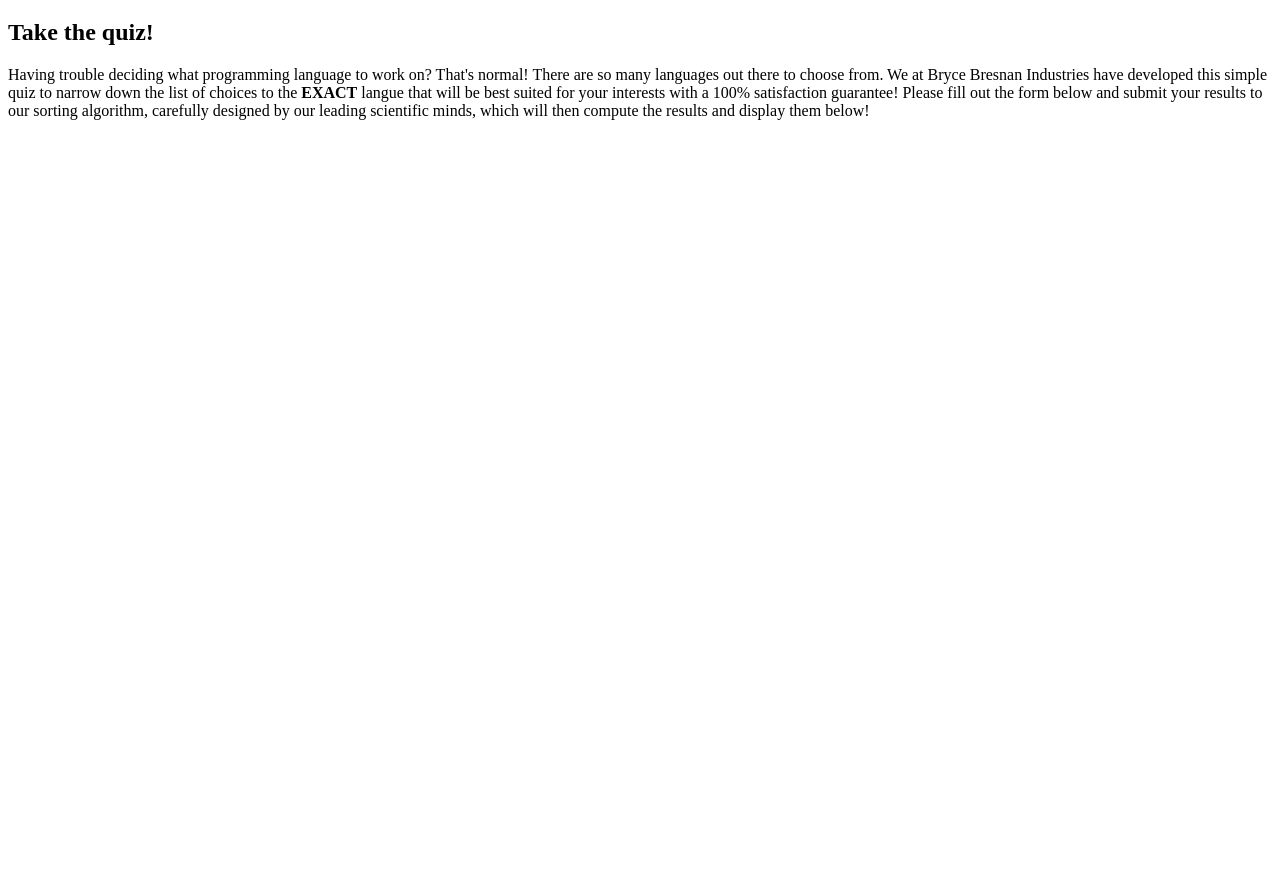
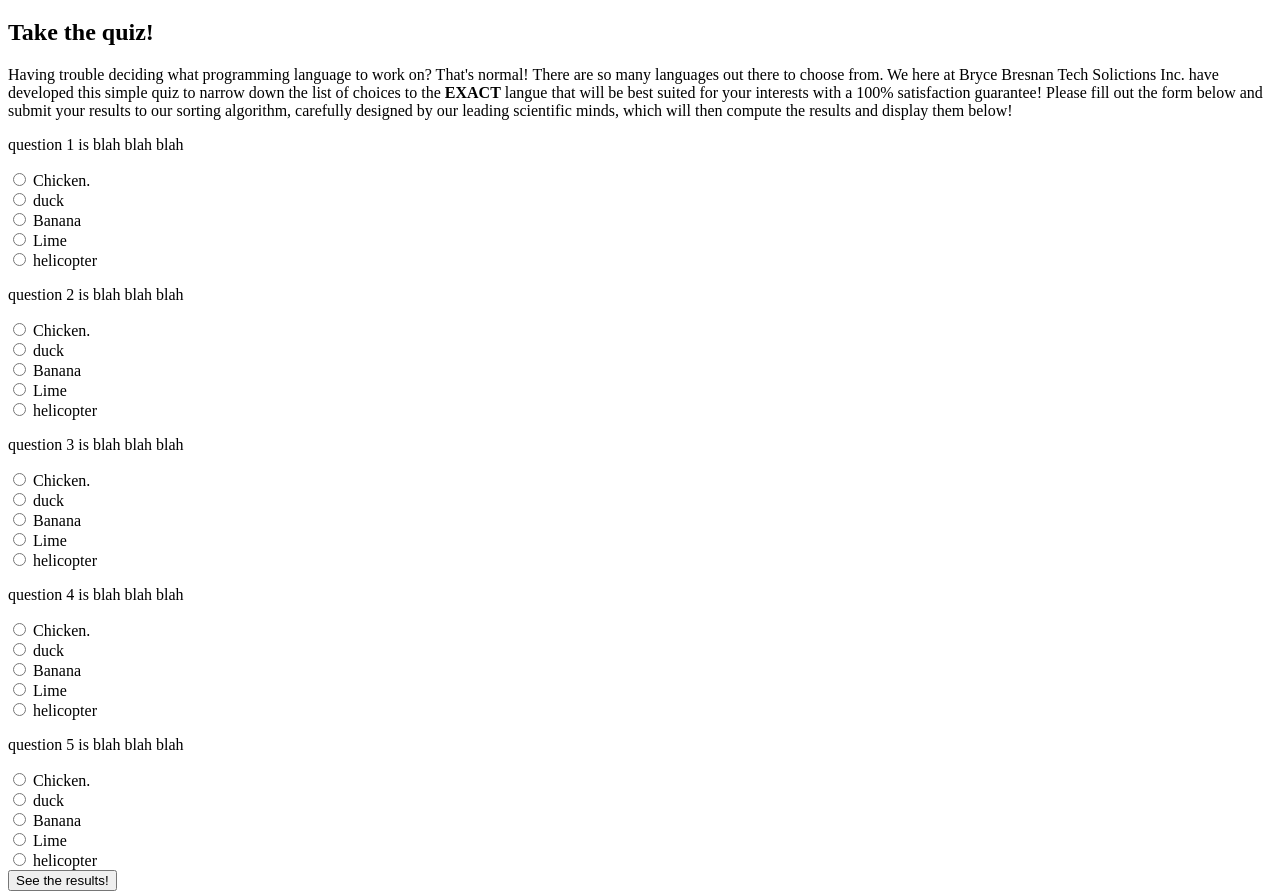
Before and after one commit to brycebresnan/language-tester, a plain HTML site: page index.html in a window 1280 px wide. Shown: the part 61-954 px from the top of the page. Before the commit the page ends 800 px from the top, so only its background shows below. Drawn offline with Linux system fonts and the light colour scheme.

Commit message:
create button structure and results section.

```diff
--- a/index.html
+++ b/index.html
@@ -8,6 +8,127 @@
 <body>
   <h1>Programing Language Suggester</h1>
   <h2>Take the quiz!</h2>
-  <p>Having trouble deciding what programming language to work on? That's normal! There are so many languages out there to choose from. We at Bryce Bresnan Industries have developed this simple quiz to narrow down the list of choices to the <strong>EXACT</strong> langue that will be best suited for your interests with a 100% satisfaction guarantee! Please fill out the form below and submit your results to our sorting algorithm, carefully designed by our leading scientific minds, which will then compute the results and display them below! </p>
+  <p>Having trouble deciding what programming language to work on? That's normal! There are so many languages out there to choose from. We here at Bryce Bresnan Tech Solictions Inc. have developed this simple quiz to narrow down the list of choices to the <strong>EXACT</strong> langue that will be best suited for your interests with a 100% satisfaction guarantee! Please fill out the form below and submit your results to our sorting algorithm, carefully designed by our leading scientific minds, which will then compute the results and display them below! </p>
+
+  <form id="quiz">
+    <p>question 1 is blah blah blah</p>
+    <label>
+      <input type="radio" name="question1" value="0">
+      Chicken.
+    </label><br>
+    <label>
+      <input type="radio" name="question1" value="0">
+      duck
+    </label><br>
+    <label>
+      <input type="radio" name="question1" value="0">
+      Banana
+    </label><br>
+    <label>
+      <input type="radio" name="question1" value="0">
+      Lime
+    </label><br>
+    <label>
+      <input type="radio" name="question1" value="0">
+      helicopter
+    </label><br>
+
+    <p>question 2 is blah blah blah</p>
+    <label>
+      <input type="radio" name="question2" value="0">
+      Chicken.
+    </label><br>
+    <label>
+      <input type="radio" name="question2" value="0">
+      duck
+    </label><br>
+    <label>
+      <input type="radio" name="question2" value="0">
+      Banana
+    </label><br>
+    <label>
+      <input type="radio" name="question2" value="0">
+      Lime
+    </label><br>
+    <label>
+      <input type="radio" name="question2" value="0">
+      helicopter
+    </label><br>
+
+    <p>question 3 is blah blah blah</p>
+    <label>
+      <input type="radio" name="question3" value="0">
+      Chicken.
+    </label><br>
+    <label>
+      <input type="radio" name="question3" value="0">
+      duck
+    </label><br>
+    <label>
+      <input type="radio" name="question3" value="0">
+      Banana
+    </label><br>
+    <label>
+      <input type="radio" name="question3" value="0">
+      Lime
+    </label><br>
+    <label>
+      <input type="radio" name="question3" value="0">
+      helicopter
+    </label><br>
+
+    <p>question 4 is blah blah blah</p>
+    <label>
+      <input type="radio" name="question4" value="0">
+      Chicken.
+    </label><br>
+    <label>
+      <input type="radio" name="question4" value="0">
+      duck
+    </label><br>
+    <label>
+      <input type="radio" name="question4" value="0">
+      Banana
+    </label><br>
+    <label>
+      <input type="radio" name="question4" value="0">
+      Lime
+    </label><br>
+    <label>
+      <input type="radio" name="question4" value="0">
+      helicopter
+    </label><br>
+
+    <p>question 5 is blah blah blah</p>
+    <label>
+      <input type="radio" name="question5" value="0">
+      Chicken.
+    </label><br>
+    <label>
+      <input type="radio" name="question5" value="0">
+      duck
+    </label><br>
+    <label>
+      <input type="radio" name="question5" value="0">
+      Banana
+    </label><br>
+    <label>
+      <input type="radio" name="question5" value="0">
+      Lime
+    </label><br>
+    <label>
+      <input type="radio" name="question5" value="0">
+      helicopter
+    </label><br>
+
+    <button type="submit" class="btn">See the results!</button>
+  </form>
+  <br>
+  <h2>Results</h2>
+  <!-- wrap this part so it can be hidden -->
+  <p>After running the numbers, we think your interests make you a perfect candidate for learning:</p>
+  <h3 id="resultsName">Results Name</h3>
+  <p id="resultsInfo">Results Info</p>
+
 </body>
 </html>
```
